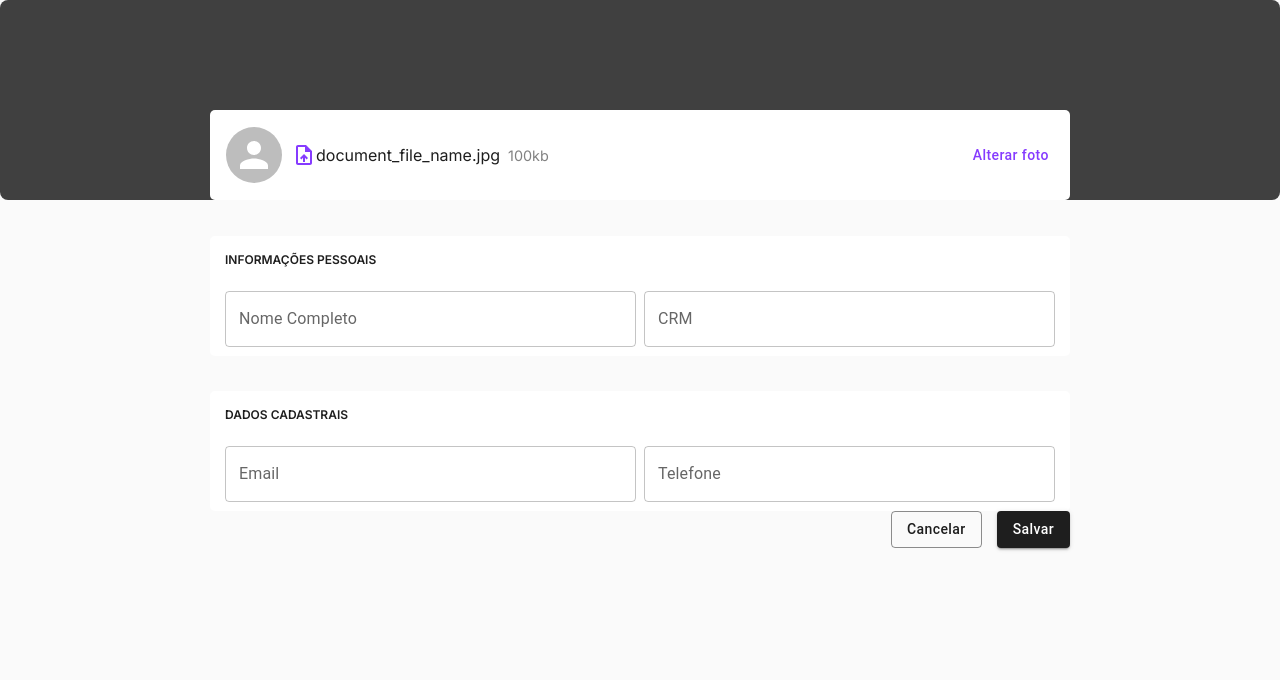
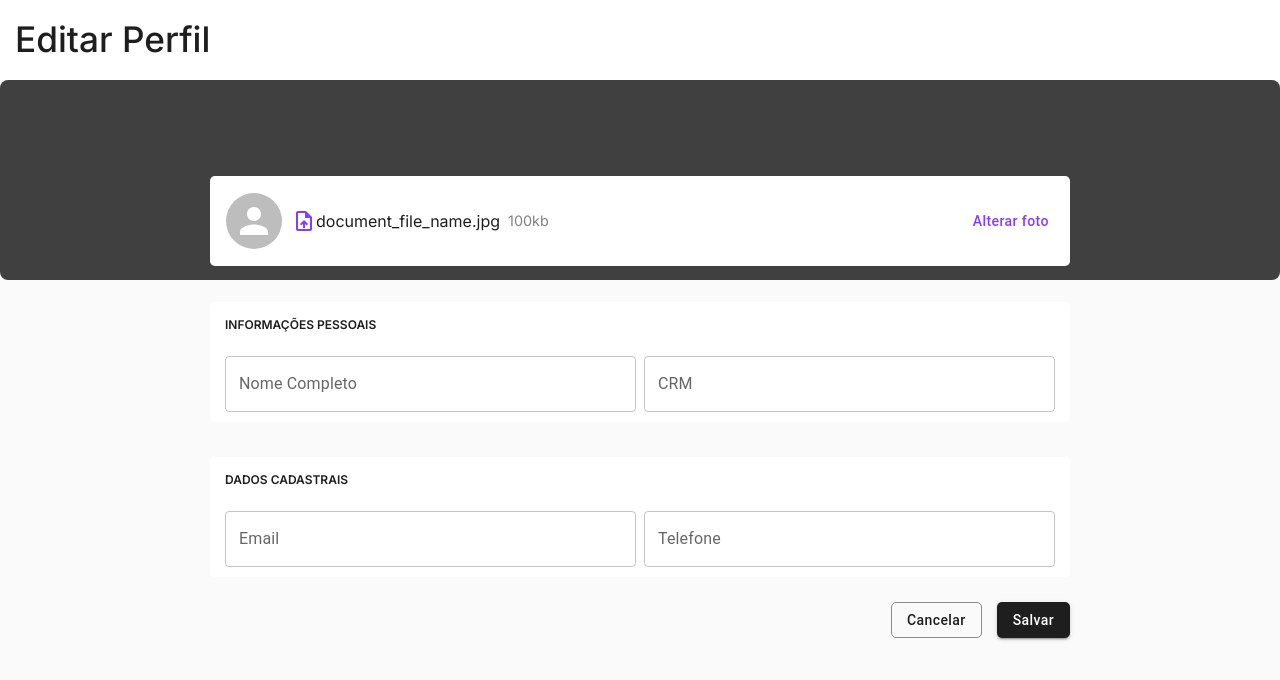
Before and after one commit to Radhark-Tech/frontend-challenge, a Next.js app in the folder frontend/: page /profile/edit in a window 1280 px wide. Shown: the top 680 px of the page. Built offline with nearby package versions, Linux system fonts and the light colour scheme; no server answers.

Commit message:
:sparkles: feat: Title Page component

```diff
--- a/frontend/src/app/profile/edit/page.tsx
+++ b/frontend/src/app/profile/edit/page.tsx
@@ -7,11 +7,14 @@ import CurrentImage from "@/components/UploadFile";
 import EditProfileForm from "@/components/EditProfileForm";
 import { UserContext } from "@/context/UserContext";
 import './styles.css';
+import TitlePage from "@/components/TitlePage";
 
 export default function EditPage() {
     const { userProfile } = useContext(UserContext);
 
     return(
+        <>
+            <TitlePage title='Editar Perfil' />
             <Background>
                 <div className="form-container">
                     <div className="image-upload-container">
@@ -23,5 +26,6 @@ export default function EditPage() {
                     <EditProfileForm {...userProfile} />
                 </div>
             </Background>
+        </>
     )
 }
--- a/frontend/src/app/profile/edit/styles.css
+++ b/frontend/src/app/profile/edit/styles.css
@@ -1,6 +1,6 @@
 .form-container{
     position: absolute;
-    top: 6.9rem;
+    top: 11rem;
     width: 53.75rem;
 }
 .image-upload-container{
--- a/frontend/src/app/profile/styles.css
+++ b/frontend/src/app/profile/styles.css
@@ -1,7 +1,7 @@
 .content-container {
     width: 110vh;
     height: 120vh;
-    top: 8.1rem;
+    top: 11.5rem;
 
     position: absolute;
 }
--- a/frontend/src/app/term-of-use/page.tsx
+++ b/frontend/src/app/term-of-use/page.tsx
@@ -1,7 +1,7 @@
+import TitlePage from "@/components/TitlePage";
+
 export default function TermOfUse(){
     return(
-        <div>
-            Termo de Uso
-        </div>
+        <TitlePage title='Termos de Uso' />
     );
 }
--- a/frontend/src/components/EditProfileForm/index.tsx
+++ b/frontend/src/components/EditProfileForm/index.tsx
@@ -81,8 +81,8 @@ export default function EditProfileForm({id, name, CRM, email, telefone}: User,
                 </div>
             </div>
             <div className="submit-button-container">
-                <Button variant="outlined" component={NextLink} href="/profile" color='secondary'>Cancelar</Button>
-                <Button variant="contained" color='secondary' type="submit">Salvar</Button>
+                <Button variant="outlined" component={NextLink} href="/profile" sx={{borderRadius: '5px'}} color='secondary'>Cancelar</Button>
+                <Button variant="contained" sx={{borderRadius: '5px'}} color='secondary' type="submit">Salvar</Button>
             </div>
         </form>
     );
--- a/frontend/src/components/EditProfileForm/styles.css
+++ b/frontend/src/components/EditProfileForm/styles.css
@@ -40,6 +40,7 @@
 }
 .submit-button-container{
     gap: 15px;
+    margin-top: 25px;
     display: flex;
     flex-direction: row;
     align-items: center;
--- /dev/null
+++ b/frontend/src/components/TitlePage/index.tsx
@@ -0,0 +1,9 @@
+import './styles.css';
+
+export default function TitlePage({title}: string | any){
+    return(
+        <div className='title-page-container'>
+            <h1 className='title-page'>{title}</h1>
+        </div>
+    );
+}
--- /dev/null
+++ b/frontend/src/components/TitlePage/styles.css
@@ -0,0 +1,15 @@
+.title-page-container {
+    width: 100%;
+    height: 80px;
+    display: flex;
+    align-items: center;
+    justify-content: flex-start;
+    padding-left: 15px;
+}
+.title-page{
+    width: 100%;
+    font-size: 2.2rem;
+    font-weight: 500;
+    line-height: 2.62rem;
+    color: rgb(30,30,30);
+}
```
Also changed, not shown: frontend/src/app/profile/page.tsx (+6 -3 lines). Lines whose indentation alone changed are shown as unchanged.
